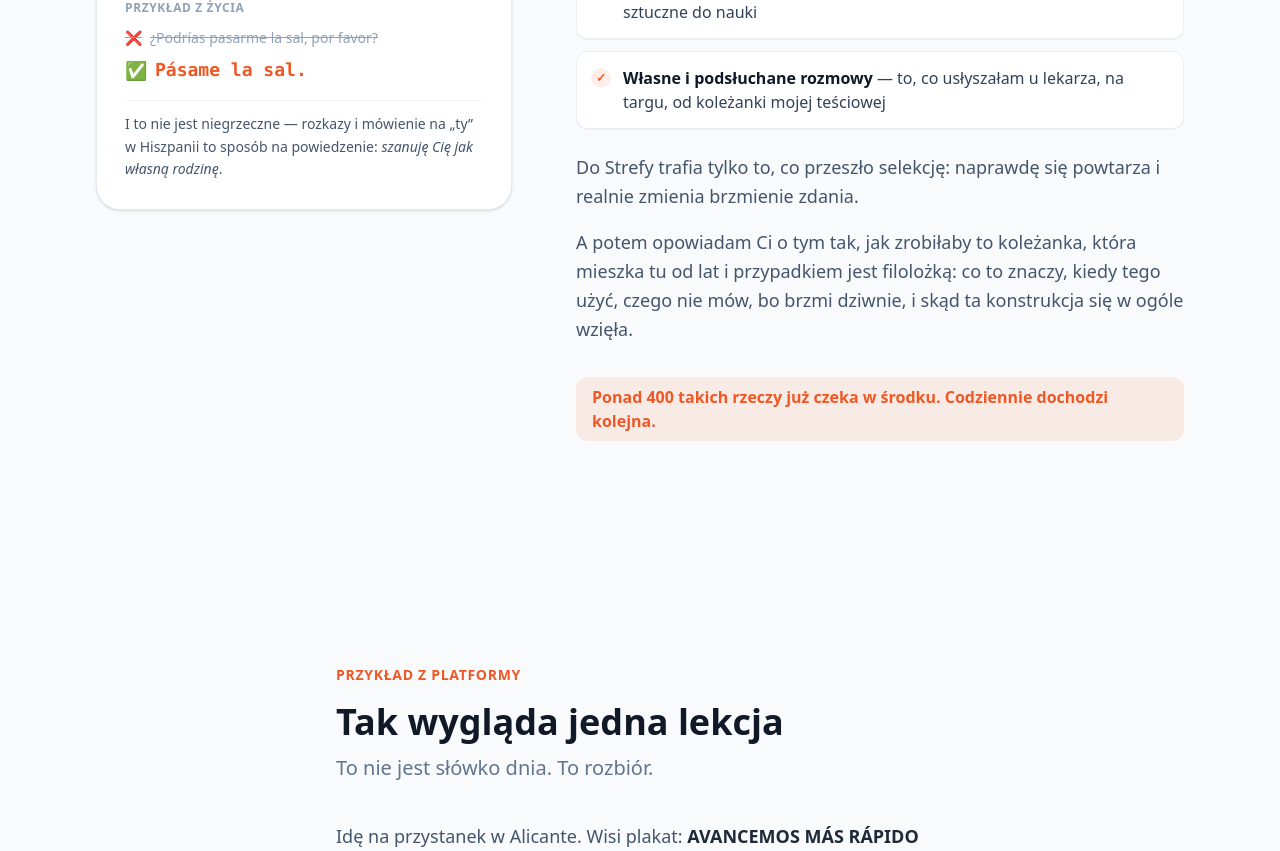
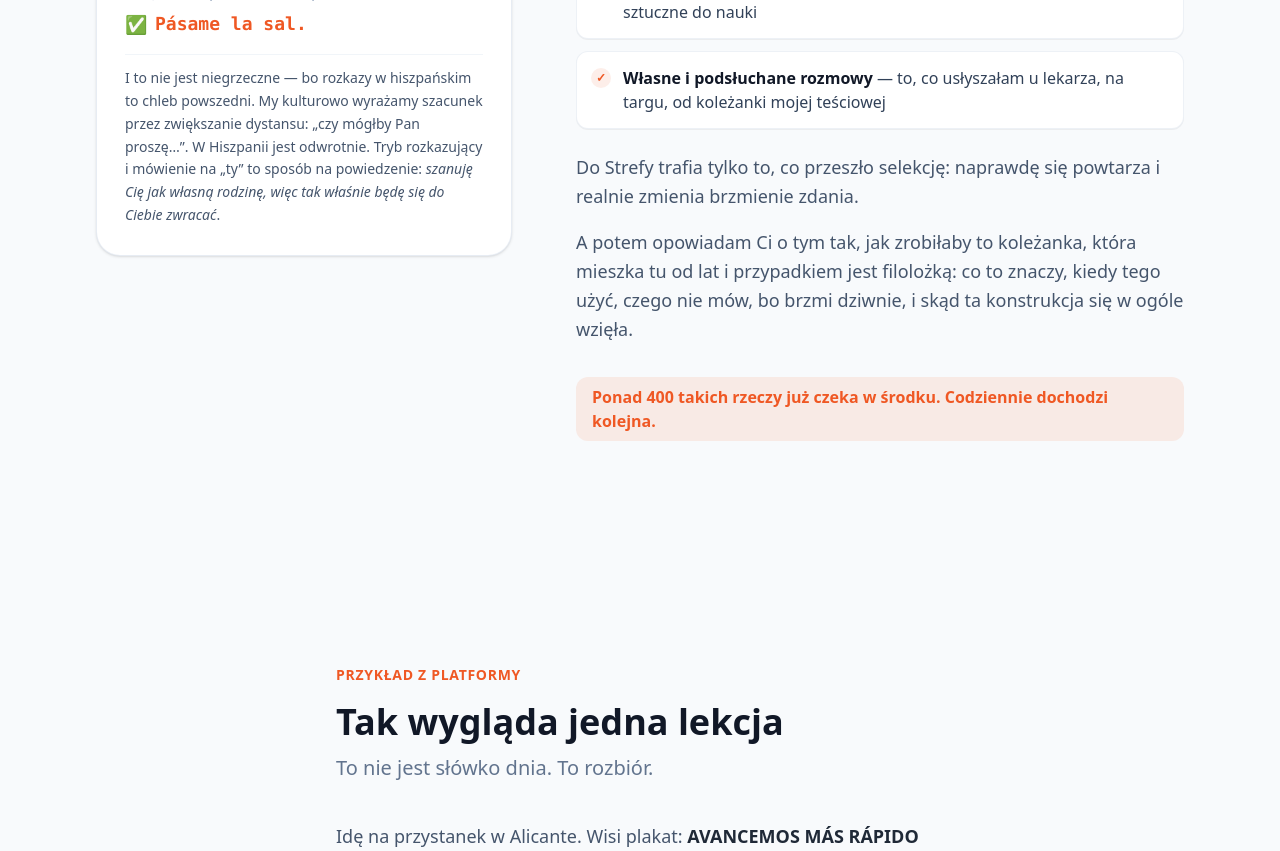
Before and after one commit to apiatek1996-del/strona-strefa-klub, a Next.js app: page / in a window 1280 px wide. Shown: the part 2320-3171 px from the top of the page. Built offline with nearby package versions, Linux system fonts and the light colour scheme.

Commit message:
Solution: przywrocenie pelnego tekstu o szacunku i rozkazach

```diff
--- a/components/sections/Solution.tsx
+++ b/components/sections/Solution.tsx
@@ -38,7 +38,7 @@ const Solution = () => {
               </div>
 
               <p className="text-slate-600 text-xs sm:text-sm leading-relaxed border-t border-slate-100 pt-3">
-                I to nie jest niegrzeczne — rozkazy i mówienie na „ty” w Hiszpanii to sposób na powiedzenie: <em>szanuję Cię jak własną rodzinę</em>.
+                I to nie jest niegrzeczne — bo rozkazy w hiszpańskim to chleb powszedni. My kulturowo wyrażamy szacunek przez zwiększanie dystansu: „czy mógłby Pan proszę…”. W Hiszpanii jest odwrotnie. Tryb rozkazujący i mówienie na „ty” to sposób na powiedzenie: <em>szanuję Cię jak własną rodzinę, więc tak właśnie będę się do Ciebie zwracać</em>.
               </p>
             </div>
           </div>
```
